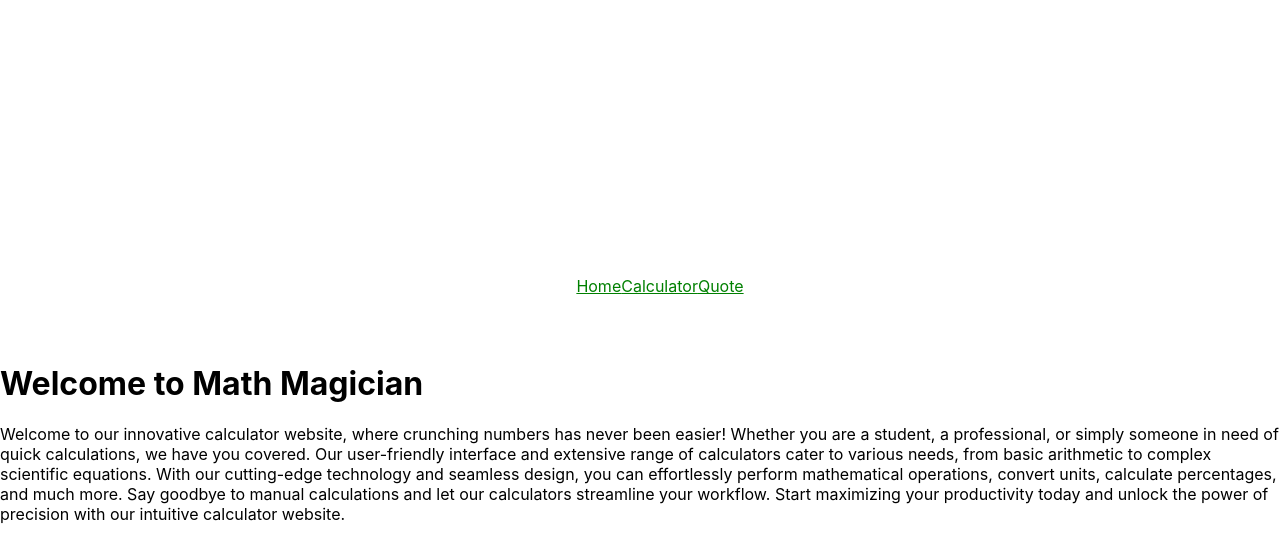
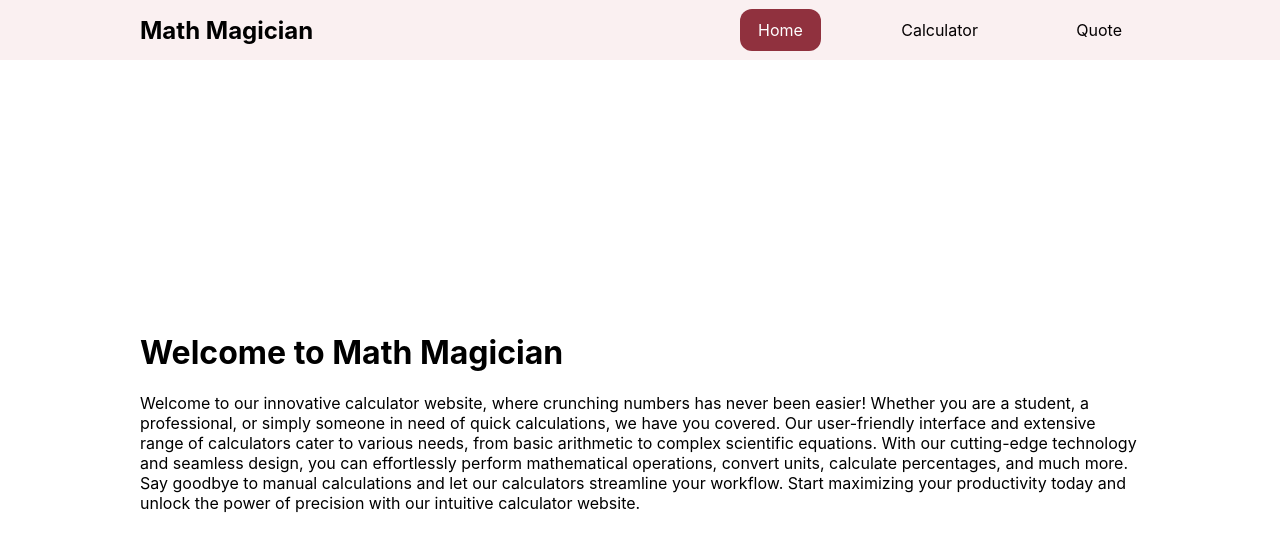
Before and after one commit to ichsansandy/math-magician-microverse, a React (Create React App) app: page / in a window 1280 px wide. Shown: the top 560 px of the page. Built offline with nearby package versions, Linux system fonts and the light colour scheme.

Commit message:
Add navbar plus styling

```diff
--- a/src/App.css
+++ b/src/App.css
@@ -1,8 +1,102 @@
+:root {
+  --primary-color:#a33846;
+  --secondary-color:#fff;
+  --accent-color:#90313e;
+  --background-color:#faf0f1;
+  --text-color:#040102;
+}
+
+.wrapper{
+  max-width: 1000px;
+}
+
+.navbar-container {
+  display: flex;
+  justify-content: center;
+  align-items: center;
+  height: 7.5vh;
+  background-color: var(--background-color);
+}
+
+.navbar-wrapper {
+  display: flex;
+  justify-content: space-between;
+  width: 100%;
+}
+
+.link-wrapper {
+  display: flex;
+  justify-content: space-between;
+  align-items: center;
+  width: 40%;
+}
+
+.link-wrapper a {
+  text-decoration: none;
+  color: var(--text-color);
+  padding: 11px 18px;
+  border-radius: 12px;
+}
+
+.link-wrapper a.active,
+.link-wrapper a:hover
+ {
+  background-color: var(--accent-color);
+  color: var(--secondary-color);
+}
+
 .App {
-  height: 100vh;
+  height: 90vh;
   display: flex;
   justify-content: center;
   flex-direction: column;
   align-items: center;
   gap: 30px;
 }
+
+.calc-container {
+  display: grid;
+  grid-template-columns: 1fr 1fr 1fr 1fr;
+  min-width: 300px;
+  text-align: center;
+}
+
+.resultScreen {
+  grid-column: span 4;
+  width: inherit;
+  text-align: right;
+  background-color: beige;
+  padding: 10px 20px;
+  border: 1px solid white;
+}
+
+.input-container {
+  padding: 8px 15px;
+  border: 1px solid white;
+  text-align: center;
+}
+
+.input-container:is(:hover, :focus) {
+  opacity: 0.7;
+  cursor: pointer;
+}
+
+.grid-span-2 {
+  grid-column: span 2;
+}
+
+.red {
+  background-color: orange;
+}
+
+.gray {
+  background-color: antiquewhite;
+}
+
+.quotes-container {
+  display: flex;
+  flex-direction: column;
+  text-align: center;
+  gap: 10px;
+  max-width: 40ch;
+}
--- a/src/App.js
+++ b/src/App.js
@@ -1,44 +1,22 @@
-import { Routes, Route, NavLink } from 'react-router-dom';
+import { Routes, Route } from 'react-router-dom';
 import './App.css';
 import Calculator from './components/Calculator';
 import Quotes from './components/Quotes';
 import LandingPage from './components/LandingPage';
+import Navbar from './components/Navbar';
 
 function App() {
   return (
-    <div className="App">
-      <ul>
-        <NavLink
-          to="/"
-          style={(isActive) => ({
-            color: isActive ? 'green' : 'blue',
-          })}
-        >
-          Home
-        </NavLink>
-        <NavLink
-          to="/calculator"
-          style={(isActive) => ({
-            color: isActive ? 'green' : 'blue',
-          })}
-        >
-          Calculator
-        </NavLink>
-        <NavLink
-          to="/quote"
-          style={(isActive) => ({
-            color: isActive ? 'green' : 'blue',
-          })}
-        >
-          Quote
-        </NavLink>
-      </ul>
-      <Routes>
-        <Route path="/" element={<LandingPage />} />
-        <Route path="/calculator" element={<Calculator />} />
-        <Route path="/quote" element={<Quotes />} />
-      </Routes>
-    </div>
+    <>
+      <Navbar />
+      <main className="App">
+        <Routes>
+          <Route path="/" element={<LandingPage />} />
+          <Route path="/calculator" element={<Calculator />} />
+          <Route path="/quote" element={<Quotes />} />
+        </Routes>
+      </main>
+    </>
   );
 }
 
--- a/src/components/Calculator.css
+++ /dev/null
@@ -1,15 +0,0 @@
-.calc-container {
-  display: grid;
-  grid-template-columns: 1fr 1fr 1fr 1fr;
-  min-width: 300px;
-  text-align: center;
-}
-
-.resultScreen {
-  grid-column: span 4;
-  width: inherit;
-  text-align: right;
-  background-color: beige;
-  padding: 10px 20px;
-  border: 1px solid white;
-}
--- a/src/components/Calculator.js
+++ b/src/components/Calculator.js
@@ -1,6 +1,5 @@
 import React, { useState } from 'react';
 import InputButton from './InputNumberBtn';
-import './Calculator.css';
 import calculate from '../logic/calculate';
 
 const number = ['AC', '+/-', '%', '÷', 7, 8, 9, 'x', 4, 5, 6, '-', 1, 2, 3, '+', 0, '.', '='];
--- a/src/components/InputNumber.css
+++ /dev/null
@@ -1,22 +0,0 @@
-.input-container {
-  padding: 8px 15px;
-  border: 1px solid white;
-  text-align: center;
-}
-
-.input-container:is(:hover, :focus) {
-  opacity: 0.7;
-  cursor: pointer;
-}
-
-.grid-span-2 {
-  grid-column: span 2;
-}
-
-.red {
-  background-color: orange;
-}
-
-.gray {
-  background-color: antiquewhite;
-}
--- a/src/components/InputNumberBtn.js
+++ b/src/components/InputNumberBtn.js
@@ -1,6 +1,5 @@
 import React from 'react';
 import PropTypes from 'prop-types';
-import './InputNumber.css';
 
 function InputButton({ inputSymbol, background, handleInputBtn }) {
   const defaultClass = `input-container ${background}`;
--- a/src/components/LandingPage.js
+++ b/src/components/LandingPage.js
@@ -2,7 +2,7 @@ import React from 'react';
 
 function LandingPage() {
   return (
-    <div>
+    <div className="wrapper">
       <h1>Welcome to Math Magician</h1>
       <p>
         Welcome to our innovative calculator website, where crunching numbers has never been easier!
--- /dev/null
+++ b/src/components/Navbar.js
@@ -0,0 +1,31 @@
+import React from 'react';
+import { NavLink } from 'react-router-dom';
+
+function Navbar() {
+  return (
+    <nav className="navbar-container">
+      <div className="wrapper navbar-wrapper">
+        <h1>Math Magician</h1>
+        <div className="link-wrapper">
+          <NavLink
+            to="/"
+          >
+            Home
+          </NavLink>
+          <NavLink
+            to="/calculator"
+          >
+            Calculator
+          </NavLink>
+          <NavLink
+            to="/quote"
+          >
+            Quote
+          </NavLink>
+        </div>
+      </div>
+    </nav>
+  );
+}
+
+export default Navbar;
--- a/src/components/Quotes.css
+++ /dev/null
@@ -1,7 +0,0 @@
-.quotes-container {
-  display: flex;
-  flex-direction: column;
-  text-align: center;
-  gap: 10px;
-  max-width: 40ch;
-}
--- a/src/components/Quotes.js
+++ b/src/components/Quotes.js
@@ -1,5 +1,4 @@
 import React, { useEffect, useState } from 'react';
-import './Quotes.css';
 
 const url = 'https://api.api-ninjas.com/v1/quotes?category=humor';
 
@@ -30,7 +29,7 @@ function Quotes() {
   if (loading) return <h1>Loading ...</h1>;
   if (error) return <h1>404</h1>;
   return (
-    <div className="quotes-container">
+    <div className="wrapper quotes-container">
       <div>
         &quot;
         <span>{quote.quote}</span>
--- a/src/index.js
+++ b/src/index.js
@@ -7,11 +7,9 @@ import reportWebVitals from './reportWebVitals';
 
 const root = ReactDOM.createRoot(document.getElementById('root'));
 root.render(
-  <React.StrictMode>
-    <BrowserRouter>
-      <App />
-    </BrowserRouter>
-  </React.StrictMode>,
+  <BrowserRouter>
+    <App />
+  </BrowserRouter>,
 );
 
 // If you want to start measuring performance in your app, pass a function
```
